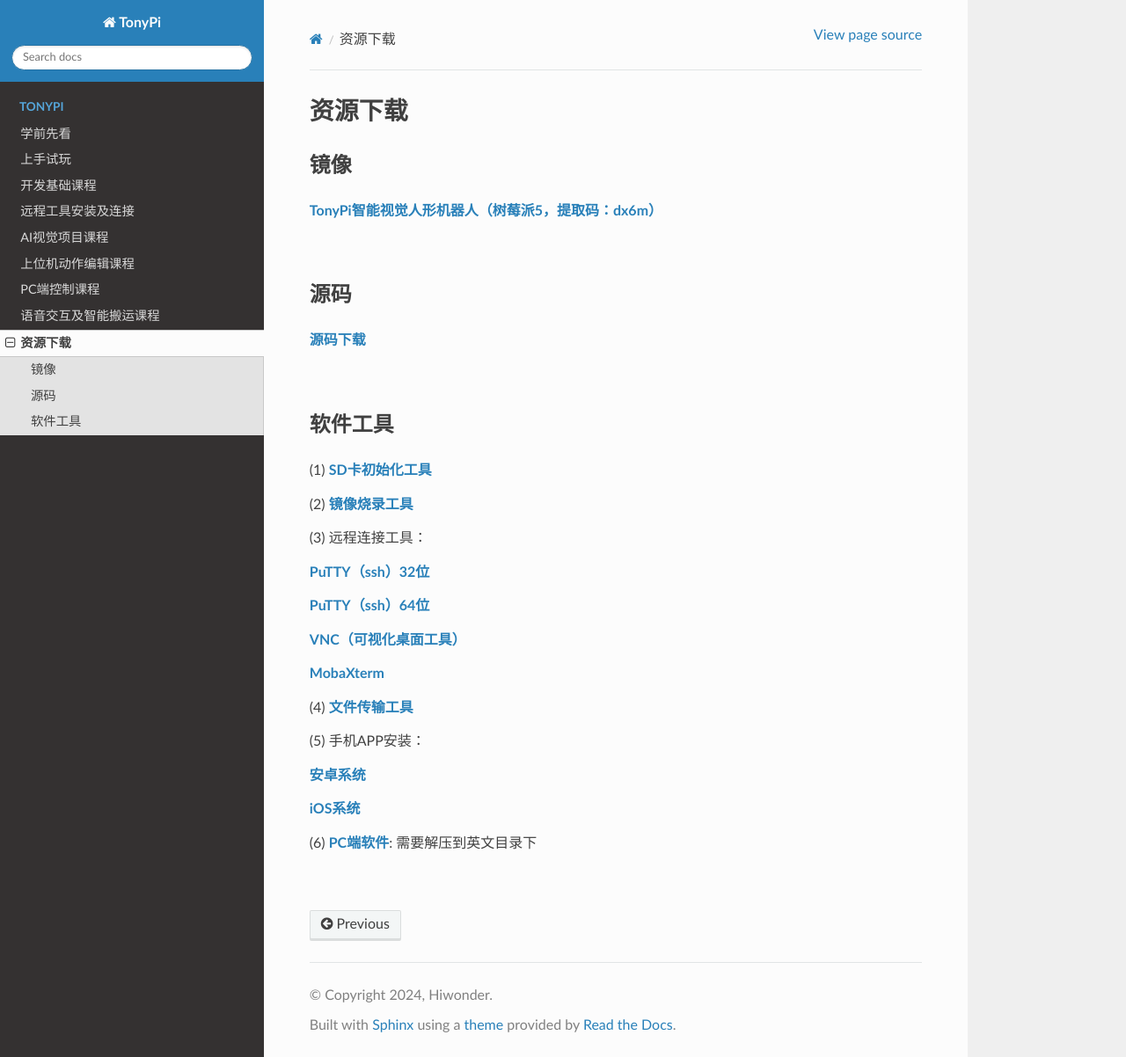
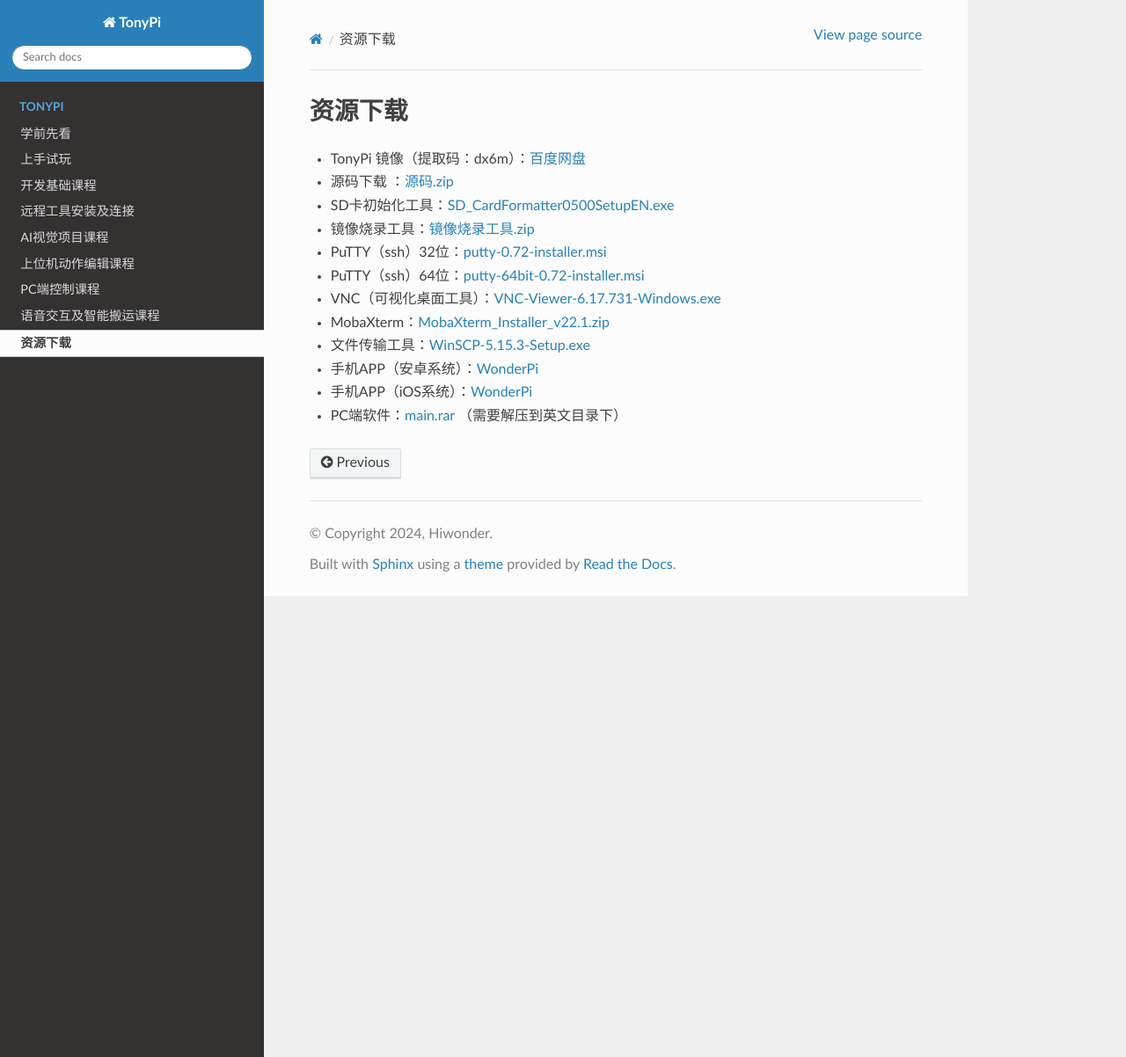
Before and after one commit to Hiwonder-docs/TonyPi, a Sphinx documentation site: the page built from source/docs/12.resources_download.md, in a window 1280 px wide and 1202 px high. Shown: the whole window at 88% size. Built offline with Sphinx 7.4.7 and the Read the Docs theme 3.1.0, drawn with Linux system fonts in a browser that asks for light colours.

Commit message:
update/7 commit

```diff
--- a/source/docs/12.resources_download.md
+++ b/source/docs/12.resources_download.md
@@ -1,36 +1,27 @@
 # 资源下载
 
-#### 镜像
+- TonyPi 镜像（提取码：dx6m）：[百度网盘](https://pan.baidu.com/s/1hXwcCgG-QPztweOWWWOVMA)
 
-[**TonyPi智能视觉人形机器人（树莓派5，提取码：dx6m）**](https://pan.baidu.com/s/1hXwcCgG-QPztweOWWWOVMA)
+- 源码下载 ：[源码.zip](https://store.hiwonder.com.cn/docs/TonyPi/5/%E6%BA%90%E7%A0%81.zip)
+
+- SD卡初始化工具：[SD_CardFormatter0500SetupEN.exe](https://store.hiwonder.com.cn/docs/common/SD_Card_initialize/SD_CardFormatter0500SetupEN.exe)
+
+- 镜像烧录工具：[镜像烧录工具.zip](https://store.hiwonder.com.cn/docs/common/Mirror_burning_tool/%E9%95%9C%E5%83%8F%E7%83%A7%E5%BD%95%E5%B7%A5%E5%85%B7.zip)
+
+- PuTTY（ssh）32位：[putty-0.72-installer.msi](https://store.hiwonder.com.cn/docs/common/Remote_connection_tool/PuTTY%28ssh%29/32/putty-0.72-installer.msi)
+
+- PuTTY（ssh）64位：[putty-64bit-0.72-installer.msi](https://store.hiwonder.com.cn/docs/common/Remote_connection_tool/PuTTY%28ssh%29/64/putty-64bit-0.72-installer.msi)
 
 
-#### 源码
+- VNC（可视化桌面工具）：[VNC-Viewer-6.17.731-Windows.exe](https://store.hiwonder.com.cn/docs/common/Remote_connection_tool/VNC/VNC-Viewer-6.17.731-Windows.exe)
 
-[**源码下载**](https://store.hiwonder.com.cn/docs/TonyPi/5/%E6%BA%90%E7%A0%81.zip)
 
-####  软件工具
+- MobaXterm：[MobaXterm_Installer_v22.1.zip](https://store.hiwonder.com.cn/docs/common/Remote_connection_tool/VNC/MobaXterm_Installer_v22.1.zip)
 
-(1) [**SD卡初始化工具**](https://store.hiwonder.com.cn/docs/common/SD_Card_initialize/SD_CardFormatter0500SetupEN.exe)
+- 文件传输工具：[WinSCP-5.15.3-Setup.exe](https://store.hiwonder.com.cn/docs/common/File_transfer_tool/WinSCP-5.15.3-Setup.exe)
 
-(2) [**镜像烧录工具**](https://store.hiwonder.com.cn/docs/common/Mirror_burning_tool/%E9%95%9C%E5%83%8F%E7%83%A7%E5%BD%95%E5%B7%A5%E5%85%B7.zip)
+- 手机APP（安卓系统）：[WonderPi](https://play.google.com/store/apps/details?id=com.Wonder.Pi)
 
-(3) 远程连接工具：
+- 手机APP（iOS系统）：[WonderPi](https://apps.apple.com/cn/app/wonderpi/id1477946178)
 
-[**PuTTY（ssh）32位**](https://store.hiwonder.com.cn/docs/common/Remote_connection_tool/PuTTY%28ssh%29/32/putty-0.72-installer.msi)
-
-[**PuTTY（ssh）64位**](https://store.hiwonder.com.cn/docs/common/Remote_connection_tool/PuTTY%28ssh%29/64/putty-64bit-0.72-installer.msi)
-
-[**VNC（可视化桌面工具）**](https://store.hiwonder.com.cn/docs/common/Remote_connection_tool/VNC/VNC-Viewer-6.17.731-Windows.exe)
-
-[**MobaXterm**](https://store.hiwonder.com.cn/docs/common/Remote_connection_tool/VNC/MobaXterm_Installer_v22.1.zip)
-
-(4) [**文件传输工具**](https://store.hiwonder.com.cn/docs/common/File_transfer_tool/WinSCP-5.15.3-Setup.exe)
-
-(5) 手机APP安装：
-
-[**安卓系统**](https://play.google.com/store/apps/details?id=com.Wonder.Pi)
-
-[**iOS系统**](https://apps.apple.com/cn/app/wonderpi/id1477946178)
-
-(6) [**PC端软件**](https://store.hiwonder.com.cn/docs/TonyPi/PC%E7%AB%AF%E8%BD%AF%E4%BB%B6/main.rar): 需要解压到英文目录下
+- PC端软件：[main.rar](https://store.hiwonder.com.cn/docs/TonyPi/PC%E7%AB%AF%E8%BD%AF%E4%BB%B6/main.rar) （需要解压到英文目录下）
```
Also changed, not shown: source/docs/img.png (added).
